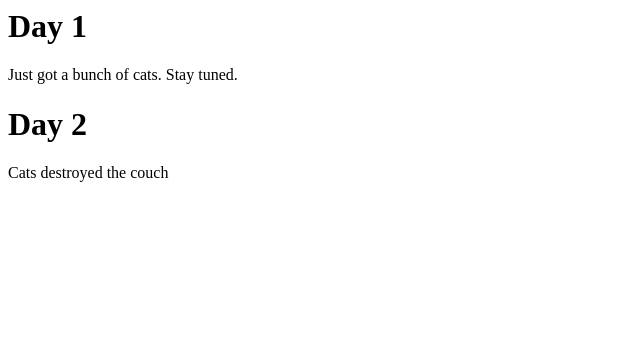
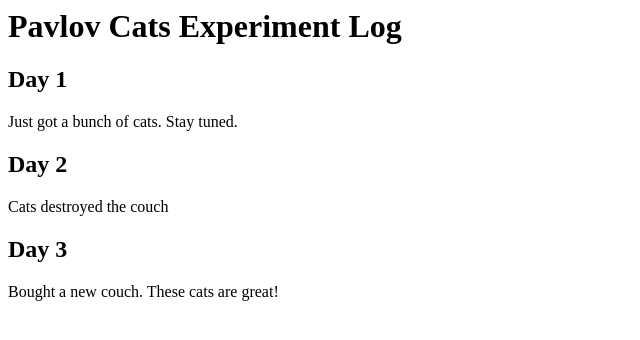
Before and after one commit to pavlovcats/Experiment, a plain HTML site: page index.html in a window 1280 px wide. Shown: the whole page, without its empty margins (0-640 px from the left). Drawn offline with Linux system fonts and the light colour scheme.

Commit message:
Added Day 3

```diff
--- a/index.html
+++ b/index.html
@@ -3,9 +3,12 @@
 	<title>Pavlov Cats</title>
 </head>
 <body>
-	<h1>Day 1</h2>
+	<h1>Pavlov Cats Experiment Log</h1>
+	<h2>Day 1</h2>
 		<p>Just got a bunch of cats. Stay tuned.</p>
-	<h1>Day 2</h1>
+	<h2>Day 2</h2>
 		<p>Cats destroyed the couch</p>
+	<h2>Day 3</h2>
+		<p>Bought a new couch. These cats are great!</p>
 </body>
 </html>
```
